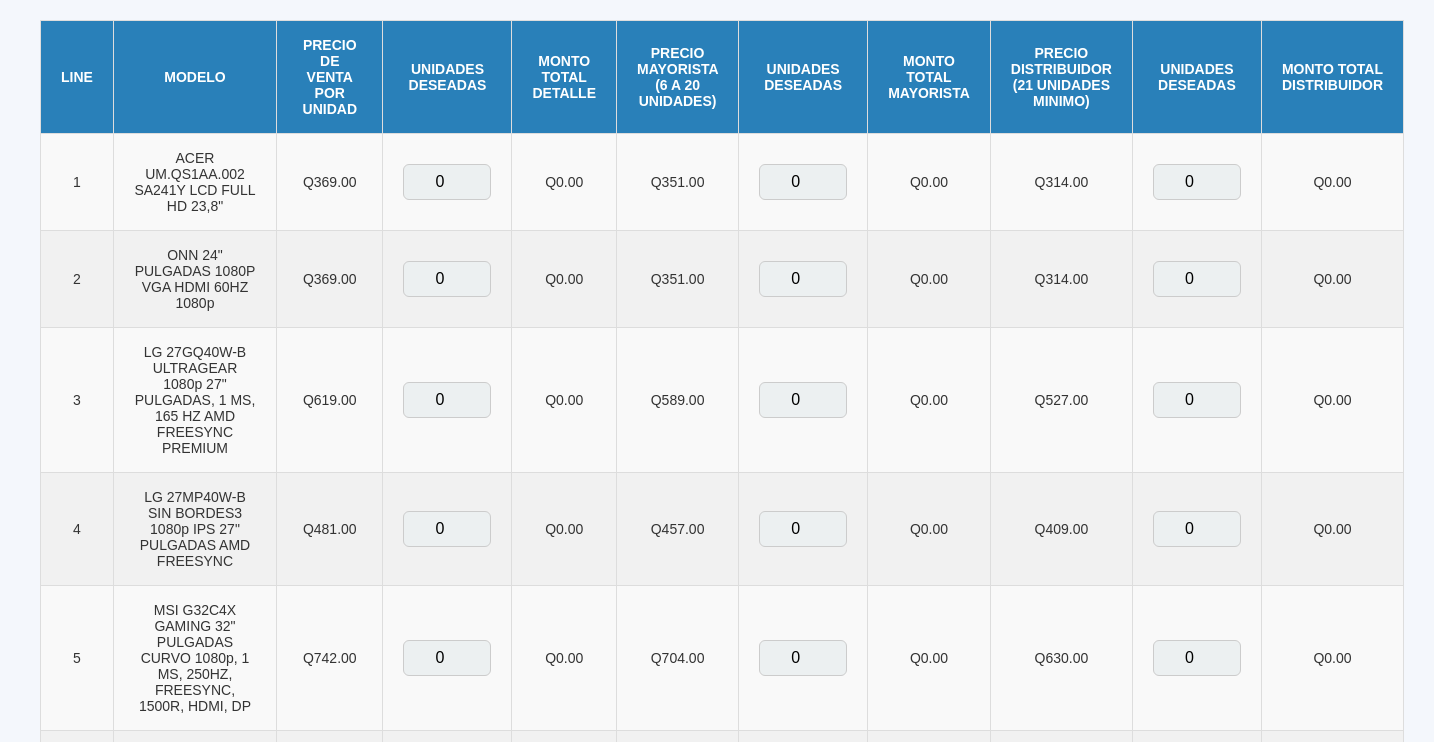
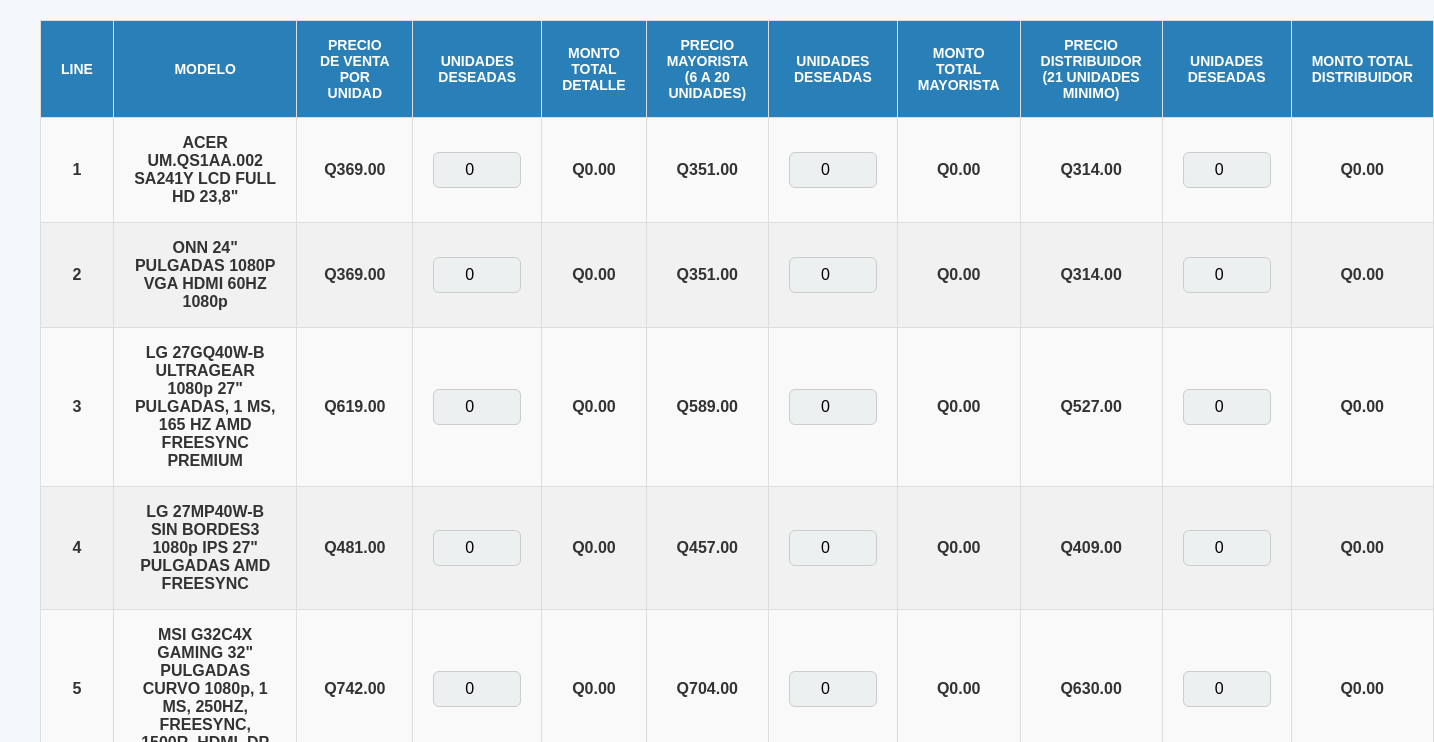
Before and after one commit to heneag/lcdsgasare, a plain HTML site: page index.html in a window 1280 px wide. Shown: the part 58-800 px from the top of the page, 1434 px wide, since content can reach past the window. Drawn offline with Linux system fonts and the light colour scheme.

Commit message:
Update index.html

```diff
--- a/index.html
+++ b/index.html
@@ -59,7 +59,8 @@
 
         td {
             background-color: #f9f9f9;
-            font-size: 14px;
+            font-size: 16px;
+		font-weight: bold;
         }
 
         tr:nth-child(even) td {
```
